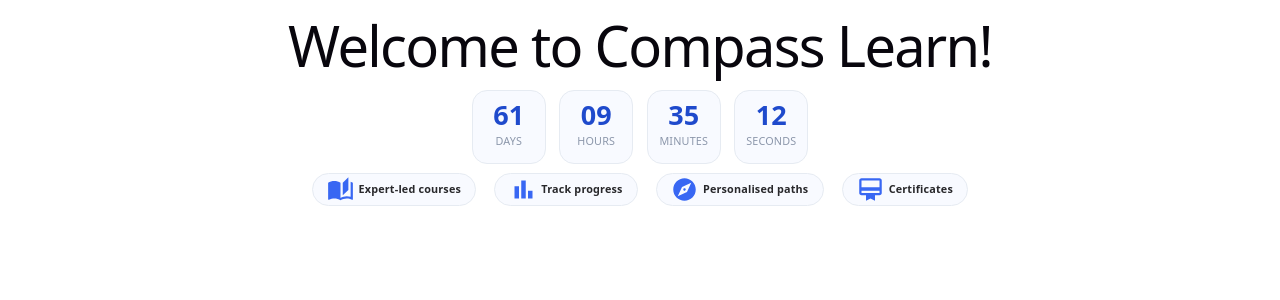
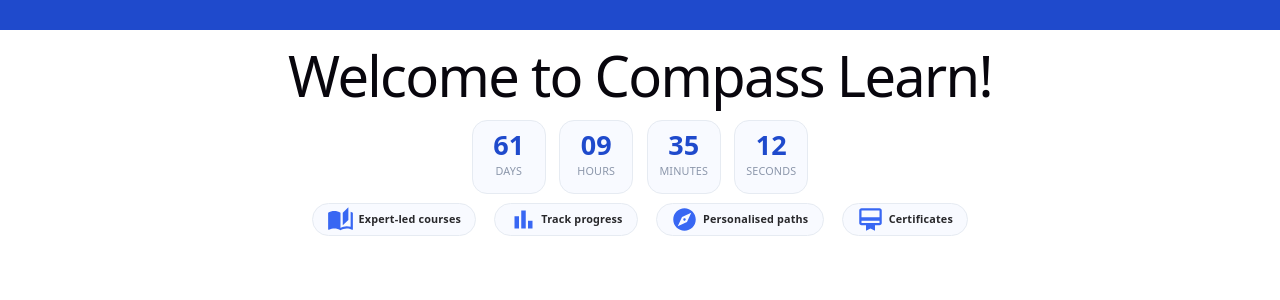
Before and after one commit to ananyaj1515/website, a React (Vite) app: page / in a window 1280 px wide. Shown: the top 300 px of the page. Built offline with nearby package versions, Linux system fonts and the light colour scheme.

Commit message:
Add navbar

```diff
--- /dev/null
+++ b/src/components/Navbar.tsx
@@ -0,0 +1,11 @@
+import "../css/Navbar.css";
+
+function Navbar() {
+    return (
+        <div className="navbar">
+
+        </div>
+    )
+}
+
+export default Navbar;
--- /dev/null
+++ b/src/css/Navbar.css
@@ -0,0 +1,5 @@
+.navbar {
+    width: 100%;
+    background: #1f4acc;
+    height: 30px;
+}
--- a/src/pages/Home.tsx
+++ b/src/pages/Home.tsx
@@ -1,4 +1,5 @@
 import Card from "../components/Card";
+import Navbar from "../components/Navbar";
 import CustomCountdown from "../components/CustomCountdown";
 import AutoStoriesIcon from '@mui/icons-material/AutoStories';
 import BarChartIcon from '@mui/icons-material/BarChart';
@@ -15,6 +16,7 @@
 function Home() {
     return (
        <div>
+            <Navbar />
             <h1>Welcome to Compass Learn!</h1>
             <CustomCountdown />
             {cards.map(({id, Icon, title}) => (
```
Also changed, not shown: src/components/Navbar.jsx (deleted).
